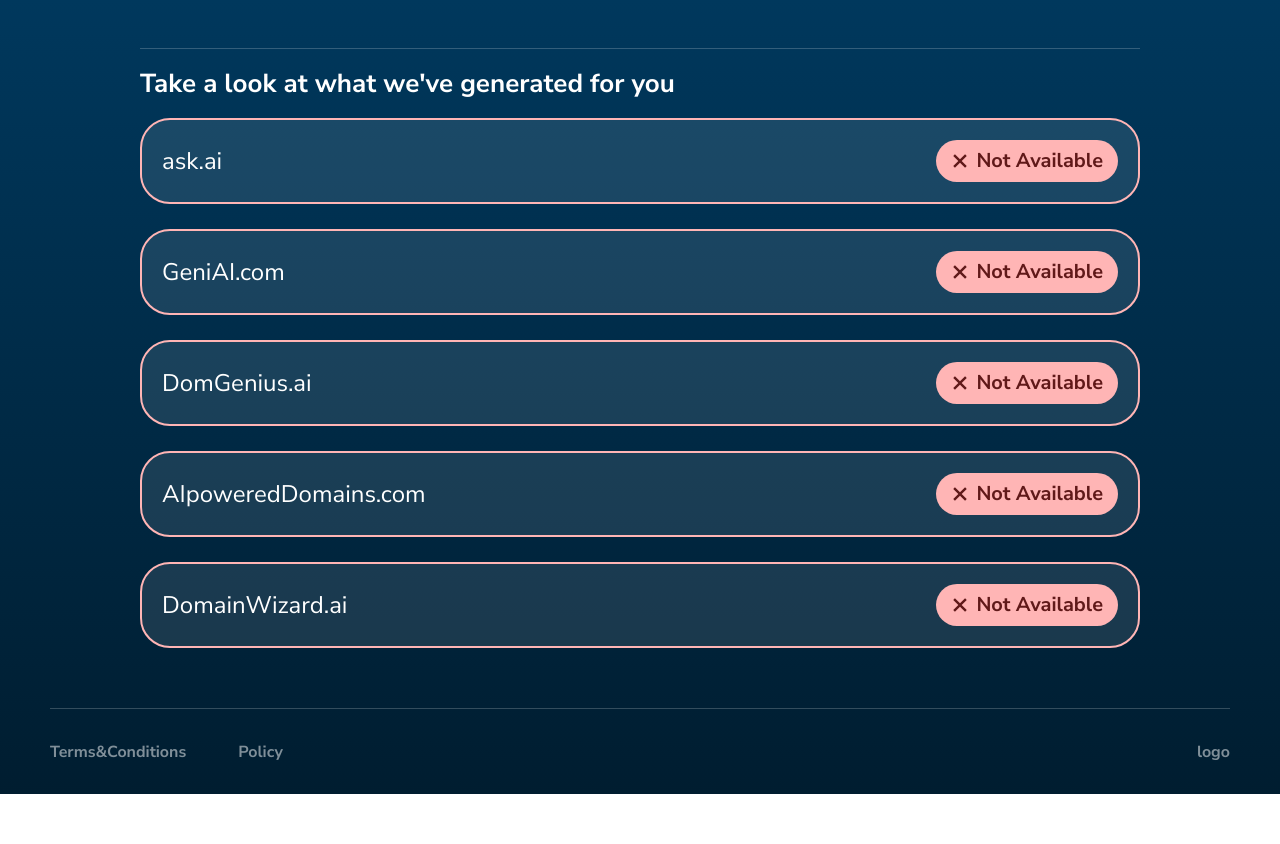
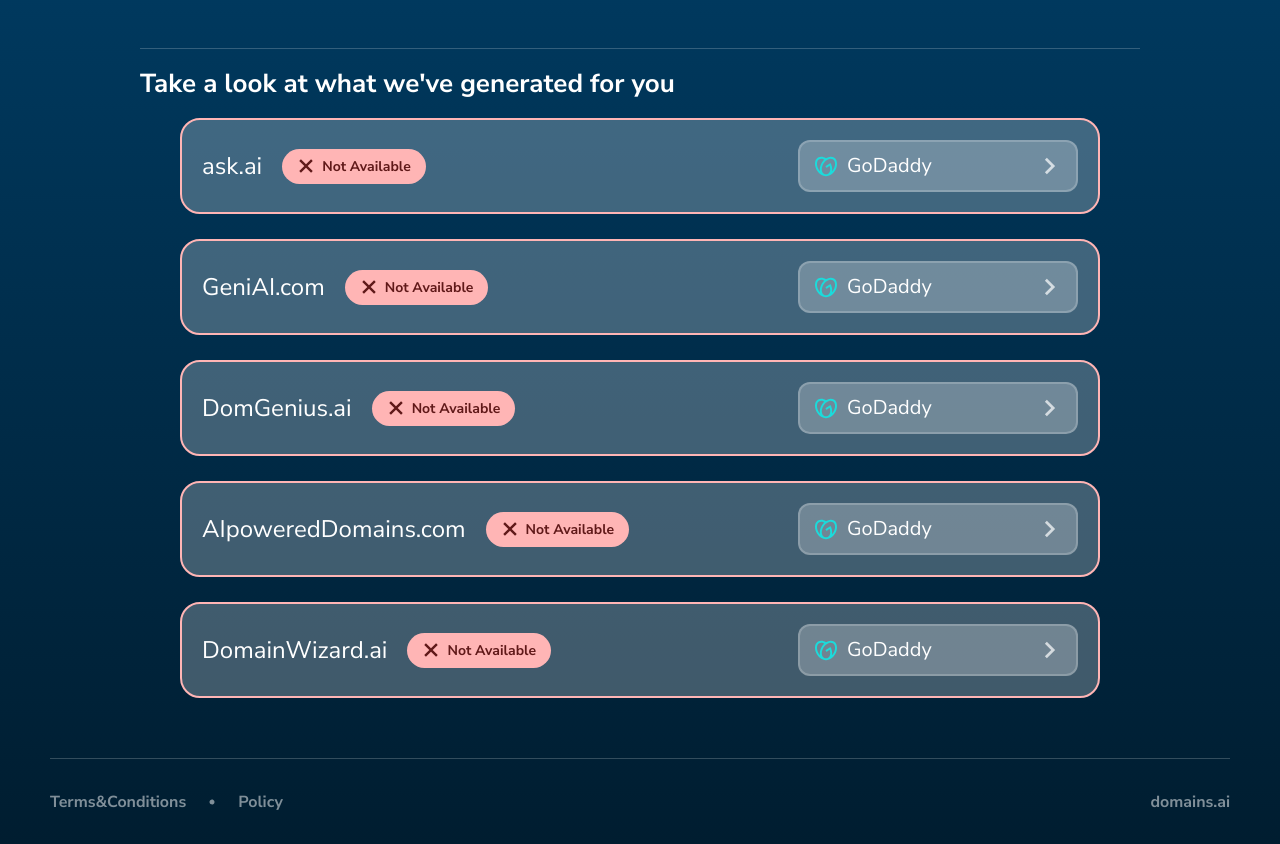
Before and after one commit to domainslab/client, a React (Vite) app: page / in a window 1280 px wide. Shown: the part 585-1429 px from the top of the page. Before the commit the page ends 1379 px from the top, so only its background shows below. Built offline with nearby package versions, Linux system fonts and the light colour scheme; no server answers.

Commit message:
add DomainCard desktop ui; general ui improvements

```diff
--- a/src/components/Card/Card.tsx
+++ b/src/components/Card/Card.tsx
@@ -1,21 +1,17 @@
-import { twMerge } from 'tailwind-merge'
+import { twMerge } from 'tailwind-merge';
 
 type CardProps = {
-  children: React.ReactNode,
-  classNames?: string,
-}
+  children: React.ReactNode;
+  classNames?: string;
+};
 
-const Card: React.FC<CardProps> = ({
-  children,
-  classNames = '',
-}) => {
-  const cardClassNames = twMerge('rounded-[30px] p-[20px] bg-LightBg1 border-2 border-StrokeColor', classNames)
+const Card: React.FC<CardProps> = ({ children, classNames = '' }) => {
+  const cardClassNames = twMerge(
+    'rounded-[20px] p-[20px] bg-LightBg2 border-2 border-StrokeColor',
+    classNames
+  );
 
-  return (
-    <div className={cardClassNames}>
-      {children}
-    </div>
-  )
-}
+  return <div className={cardClassNames}>{children}</div>;
+};
 
-export default Card
+export default Card;
--- a/src/components/DomainCard/DomainCard.tsx
+++ b/src/components/DomainCard/DomainCard.tsx
@@ -1,34 +1,34 @@
-import Card from 'components/Card'
+import Card from 'components/Card';
 
-import Status from './Status'
-import type { StatusT } from 'components/Card/types'
+import Status from './components/Status';
+import type { StatusT } from 'components/Card/types';
+import ProviderButton from './components/ProviderButton';
 
 export type DomainCardProps = {
-  title: string,
-  isLoading: boolean,
-  isAvailable: boolean,
-}
+  title: string;
+  isLoading: boolean;
+  isAvailable: boolean;
+};
 
 const borderColors: Record<StatusT, string> = {
-  'Loading': 'border-AccentLight',
-  'Available': 'border-SuccessBg',
+  Loading: 'border-AccentLight',
+  Available: 'border-SuccessBg',
   'Not Available': 'border-WarningBg',
-}
+};
 
 // WIP
-const DomainCard: React.FC<DomainCardProps> = ({
-  title,
-  isAvailable,
-  isLoading,
-}) => {
-  const status: StatusT = (isLoading && 'Loading') || (isAvailable ? 'Available' : 'Not Available')
+const DomainCard: React.FC<DomainCardProps> = ({ title, isAvailable, isLoading }) => {
+  const status: StatusT = (isLoading && 'Loading') || (isAvailable ? 'Available' : 'Not Available');
 
   return (
-    <Card classNames={`flex flex-row justify-between items-center cursor-pointer ${borderColors[status]}`}>
-      <p className="text-[1.5rem]">{title}</p>
-      <Status status={status} />
+    <Card classNames={`flex flex-row justify-between items-center ${borderColors[status]}`}>
+      <div className="flex gap-[20px] items-center">
+        <p className="text-[1.5rem]">{title}</p>
+        <Status status={status} />
+      </div>
+      <ProviderButton domain={title} />
     </Card>
-  )
-}
+  );
+};
 
 export default DomainCard;
--- a/src/components/DomainCard/DomainCardContainer.tsx
+++ b/src/components/DomainCard/DomainCardContainer.tsx
@@ -1,32 +1,32 @@
-import { useEffect, useState } from 'react'
-import DomainCard from './DomainCard'
-import axios from 'axios'
+import { useEffect, useState } from 'react';
+import DomainCard from './DomainCard';
+import axios from 'axios';
 
-const API = 'https://domain-node-88852dc28831.herokuapp.com/api/v1/domain_status'
+const API = 'https://domain-node-88852dc28831.herokuapp.com/api/v1/domain_status';
 
 type DomainCardContainerProps = {
-  title: string,
-}
+  title: string;
+};
 
-const DomainCardContainer: React.FC<DomainCardContainerProps> = ({
-  title,
-}) => {
-  const [isLoading, setLoading] = useState(true)
-  const [isAvailable, setAvailable] = useState<boolean | null>(null)
+const DomainCardContainer: React.FC<DomainCardContainerProps> = ({ title }) => {
+  const [isLoading, setLoading] = useState(true);
+  const [isAvailable, setAvailable] = useState<boolean | null>(null);
 
   useEffect(() => {
-    axios.get(API, { params: { domain: title } })
+    axios
+      .get(API, { params: { domain: title } })
       .then(res => setAvailable(res.data.isAvailable))
       .catch(console.error)
-      .finally(() => setLoading(false))
+      .finally(() => setLoading(false));
+  }, [title]);
 
-  }, [title])
-
-  return <DomainCard
-    title={title}
-    isLoading={isLoading}
-    isAvailable={isAvailable || false}
-  />
-}
+  return (
+    <DomainCard
+      title={title}
+      isLoading={isLoading}
+      isAvailable={isAvailable || false}
+    />
+  );
+};
 
 export default DomainCardContainer;
--- a/src/components/DomainCard/Status.tsx
+++ /dev/null
@@ -1,32 +0,0 @@
-import { ReactComponent as SuccessIcon } from 'assets/icons/success.svg';
-import { ReactComponent as NotAvailableIcon } from 'assets/icons/not-available.svg';
-import { ReactComponent as PreloaderIcon } from 'assets/icons/preloader.svg';
-
-import type { StatusT } from 'components/Card/types'
-
-const classNames: Record<StatusT, string> = {
-  'Loading': 'text-AccentColorText bg-AccentLight',
-  'Available': 'text-SuccessText bg-SuccessBg',
-  'Not Available': 'text-WarningText bg-WarningBg',
-}
-
-const icons: Record<StatusT, React.FC<React.SVGProps<SVGSVGElement>>> = {
-  'Loading': PreloaderIcon,
-  'Available': SuccessIcon,
-  'Not Available': NotAvailableIcon,
-}
-
-const Status: React.FC<{ status: StatusT, }> = ({
-  status,
-}) => {
-  const IconComponent = icons[status]
-
-  return (
-    <div className={`flex flex-row items-center py-[7px] px-[15px] gap-[7px] rounded-full font-bold ${classNames[status]}`}>
-      <IconComponent width='18px' height='18px' />
-      <div className="hidden md:block">{status}</div>
-    </div>
-  )
-}
-
-export default Status
--- /dev/null
+++ b/src/components/DomainCard/components/ProviderButton.tsx
@@ -0,0 +1,24 @@
+import { ReactComponent as ArrowMoreIcon } from 'assets/icons/arrow-more.svg';
+import { ReactComponent as GoDaddyLogoSmall } from 'assets/images/godaddy-logo-small.svg';
+import { getGoDaddyDomainURL } from 'utils/getGoDaddyDomainURL';
+
+type ProviderButtonProps = {
+  domain: string;
+};
+
+const ProviderButton: React.FC<ProviderButtonProps> = ({ domain }) => (
+  <a
+    {...{
+      href: getGoDaddyDomainURL(domain),
+      target: '_blank',
+      className:
+        'block bg-LightBg2 w-[280px] py-[10px] px-[15px] flex items-center gap-[10px] border-[2px] border-StrokeColor rounded-[12px]',
+    }}
+  >
+    <GoDaddyLogoSmall />
+    <div className="flex-1 ">GoDaddy</div>
+    <ArrowMoreIcon className="block w-[22px] h-[22px] text-Secondary" />
+  </a>
+);
+
+export default ProviderButton;
--- /dev/null
+++ b/src/components/DomainCard/components/Status.tsx
@@ -0,0 +1,36 @@
+import { ReactComponent as SuccessIcon } from 'assets/icons/success.svg';
+import { ReactComponent as NotAvailableIcon } from 'assets/icons/not-available.svg';
+import { ReactComponent as PreloaderIcon } from 'assets/icons/preloader.svg';
+
+import type { StatusT } from 'components/Card/types';
+
+const classNames: Record<StatusT, string> = {
+  Loading: 'text-AccentColorText bg-AccentLight',
+  Available: 'text-SuccessText bg-SuccessBg',
+  'Not Available': 'text-WarningText bg-WarningBg',
+};
+
+const icons: Record<StatusT, React.FC<React.SVGProps<SVGSVGElement>>> = {
+  Loading: PreloaderIcon,
+  Available: SuccessIcon,
+  'Not Available': NotAvailableIcon,
+};
+
+const Status: React.FC<{ status: StatusT }> = ({ status }) => {
+  const IconComponent = icons[status];
+
+  return (
+    <div
+      className={`flex flex-row items-center py-[7px] px-[15px] gap-[7px] rounded-[100px] font-bold leading-normal ${classNames[status]}`}
+    >
+      <IconComponent
+        width="18px"
+        height="18px"
+        className={status === 'Loading' ? 'animate-spin' : ''}
+      />
+      <div className="text-[0.875rem]">{status}</div>
+    </div>
+  );
+};
+
+export default Status;
--- a/src/pages/Home/Home.tsx
+++ b/src/pages/Home/Home.tsx
@@ -7,7 +7,7 @@
 import Separator from 'components/Separator/Separator';
 
 // temporary hardcoded
-const domains = ['ask.ai', 'GeniAI.com', 'DomGenius.ai', 'AIpoweredDomains.com', 'DomainWizard.ai']
+const domains = ['ask.ai', 'GeniAI.com', 'DomGenius.ai', 'AIpoweredDomains.com', 'DomainWizard.ai'];
 // const domains = ['GeniAI.com']
 
 const HomePage: React.FC = () => {
@@ -17,9 +17,9 @@
       <div className="max-w-[1000px] mt-[20px] mb-0 mx-auto flex flex-col gap-[50px]">
         <Heading />
         <Search />
-        <div className='flex flex-col gap-[20px]'>
+        <div className="flex flex-col gap-[20px]">
           <Separator />
-          <h3 className='font-bold text-[26px]'>Take a look at what we've generated for you</h3>
+          <h3 className="font-bold text-[1.625rem]">Take a look at what we've generated for you</h3>
           <DomainList domains={domains} />
         </div>
       </div>
--- a/src/pages/Home/components/DomainList.tsx
+++ b/src/pages/Home/components/DomainList.tsx
@@ -1,17 +1,17 @@
 import DomainCard from 'components/DomainCard';
 
-const DomainList: React.FC<{ domains: string[] }> = ({
-  domains
-}) => {
+const DomainList: React.FC<{ domains: string[] }> = ({ domains }) => {
   return (
-    <ul className='space-y-[25px]'>
-      {
-        domains.map((title) => {
-          return <li key={title}><DomainCard title={title}/></li>
-        })
-      }
+    <ul className="px-[40px] space-y-[25px]">
+      {domains.map(title => {
+        return (
+          <li key={title}>
+            <DomainCard title={title} />
+          </li>
+        );
+      })}
     </ul>
-  )
-}
+  );
+};
 
-export default DomainList
+export default DomainList;
--- a/src/pages/components/Footer/Footer.tsx
+++ b/src/pages/components/Footer/Footer.tsx
@@ -1,19 +1,22 @@
-import Separator from "components/Separator/Separator";
+import Separator from 'components/Separator/Separator';
+import { ReactComponent as PointIcon } from 'assets/icons/point.svg';
 
-// TODO: add dot betweem list items
 const Footer: React.FC = () => (
   <footer className="mt-[60px] px-[20px] sm:px-[40px] md:px-[50px]">
     <Separator />
     <div className="py-[30px] flex justify-between text-base items-center opacity-50 font-bold">
       <div>
-        <ul className="list-none flex flex-row space-x-[52px] cursor-pointer">
-          <li><a>Terms&Conditions</a></li>
-          <li><a>Policy</a></li>
+        <ul className="list-none flex flex-row items-center gap-[20px]">
+          <li>
+            <a>Terms&Conditions</a>
+          </li>
+          <PointIcon className="block w-[12px] h-[12px]" />
+          <li>
+            <a>Policy</a>
+          </li>
         </ul>
       </div>
-      <div>
-        logo
-      </div>
+      <div>domains.ai</div>
     </div>
   </footer>
 );
--- /dev/null
+++ b/src/utils/getGoDaddyDomainURL.ts
@@ -0,0 +1,4 @@
+const GODADDY_DOMAIN_URL = 'https://www.godaddy.com/domainsearch/find';
+
+export const getGoDaddyDomainURL = (domain: string) =>
+  `${GODADDY_DOMAIN_URL}?checkAvail=1&domainToCheck=${domain}`;
```
Also changed, not shown: src/pages/Home/components/Search.tsx (+13 -11 lines), src/assets/images/godaddy-logo-small.svg (added).
